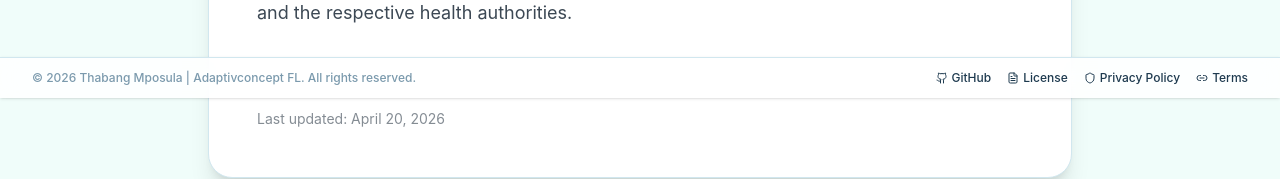
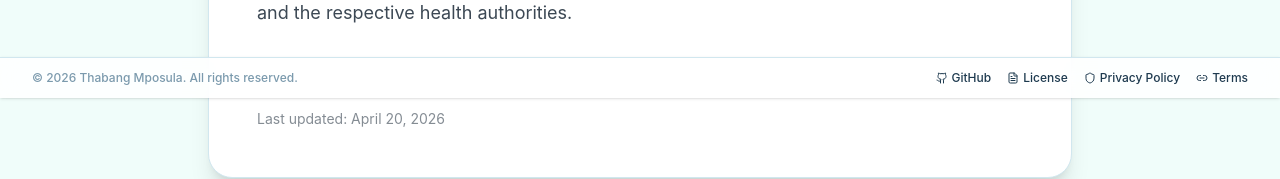
Before and after one commit to iarxii/Surgical_Procedure_Listings_App, a React app in the folder frontend/: page /terms in a window 1280 px wide. Shown: the part 702-881 px from the top of the page. Built offline with nearby package versions, Linux system fonts and the light colour scheme; the HTML template or start-up script is replaced by a standard one.

Commit message:
Update copyright

```diff
--- a/frontend/src/components/Footer.jsx
+++ b/frontend/src/components/Footer.jsx
@@ -12,7 +12,7 @@ export default function Footer() {
     >
       <div className="max-w-7xl mx-auto px-4 sm:px-6 lg:px-8 flex flex-col sm:flex-row justify-between items-center text-xs font-medium">
         <div className="mb-2 sm:mb-0 flex items-center gap-2" style={{ color: 'var(--text-muted)' }}>
-          <span>&copy; {new Date().getFullYear()} Thabang Mposula | Adaptivconcept FL. All rights reserved.</span>
+          <span>&copy; {new Date().getFullYear()} Thabang Mposula. All rights reserved.</span>
         </div>
         <div className="flex items-center gap-4">
           <a
```
